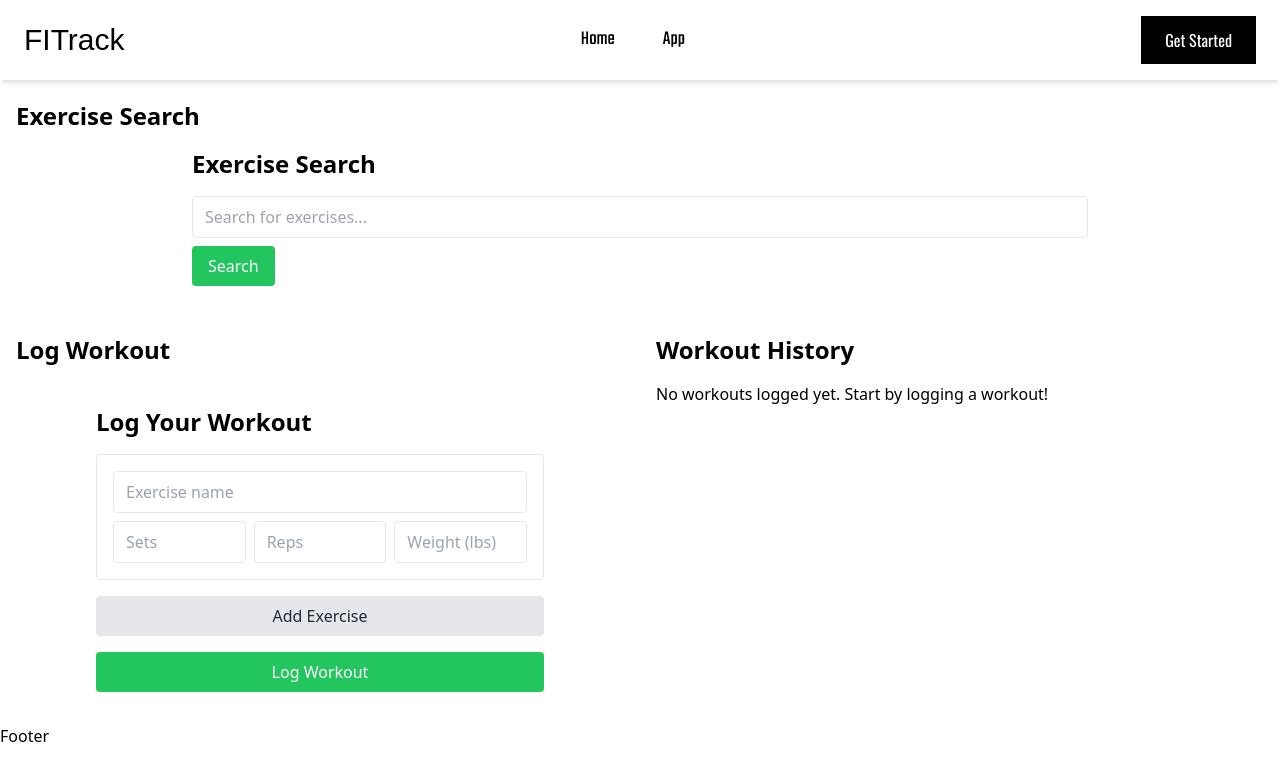
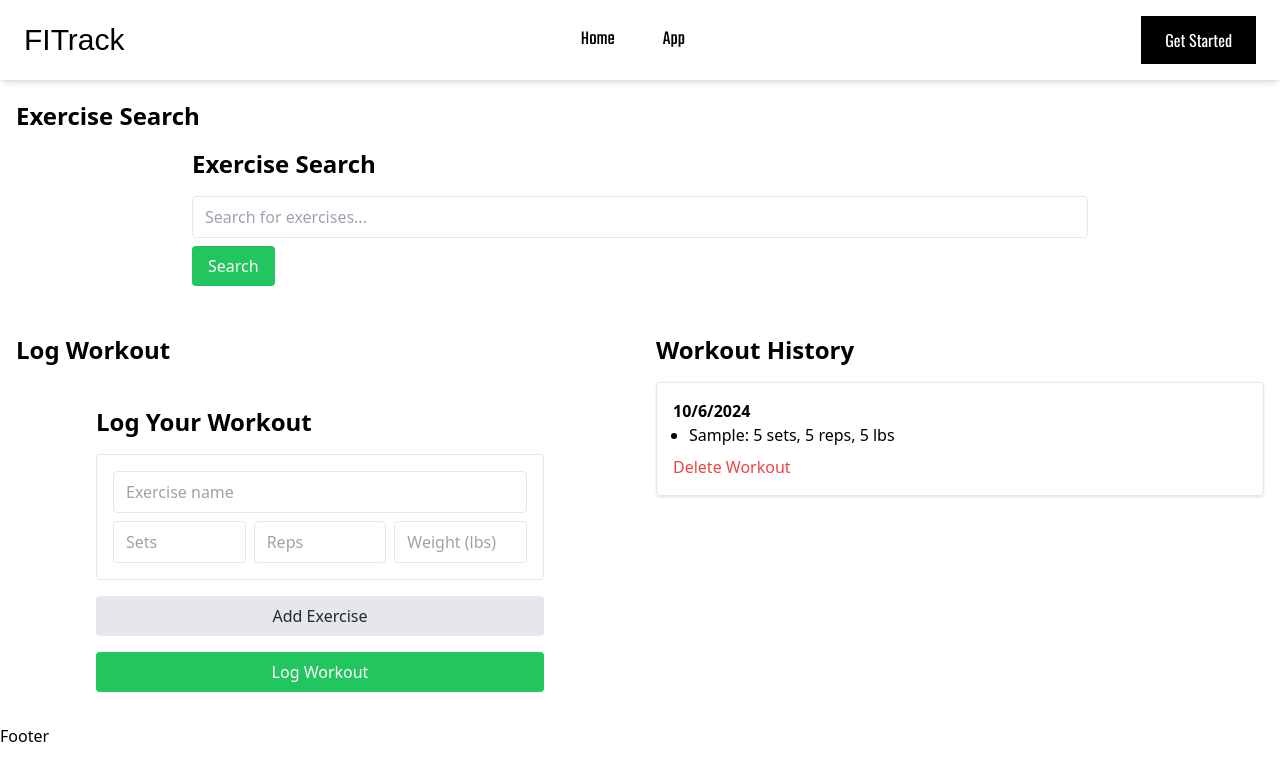
Before and after one commit to suhe1l/project-capstone, a React (Vite) app: page /app in a window 1280 px wide. Both pictures are taken after typing "Sample", "5", "5", "5" into the empty fields and a click on the button "Log Workout". Shown: the top 780 px of the page. Built offline with nearby package versions, Linux system fonts and the light colour scheme; a web font is replaced by a local one.

Commit message:
fix:reduce redundancy in fetching workouts
 Added event trigger to refresh the workout data after 'workout logged'

```diff
--- a/src/components/WorkoutHistory.jsx
+++ b/src/components/WorkoutHistory.jsx
@@ -5,17 +5,27 @@ const WorkoutHistory = () => {
 
   useEffect(() => {
     const fetchWorkouts = () => {
-      const storedWorkouts = JSON.parse(localStorage.getItem('workouts') || '[]');
-      setWorkouts(storedWorkouts);
+      try {
+        const storedWorkouts = JSON.parse(localStorage.getItem('workouts') || '[]');
+        setWorkouts(storedWorkouts);
+      } catch (error) {
+        console.error('Error fetching workouts from localStorage', error);
+      }
     };
 
     fetchWorkouts();
-    // Set up an interval to check for updates every 5 seconds
-    const intervalId = setInterval(fetchWorkouts, 5000);
 
-    // Clean up the interval on component unmount
-    return () => clearInterval(intervalId);
+    const handleWorkoutLogged = () => fetchWorkouts();
+    window.addEventListener('Workout Logged:', handleWorkoutLogged);
+
+    return () => window.removeEventListener('Workout Logged:', handleWorkoutLogged);
   }, []);
+
+  const deleteWorkout = (index) => {
+    const updatedWorkouts = workouts.filter((_, i) => i !== index);
+    setWorkouts(updatedWorkouts);
+    localStorage.setItem('workouts', JSON.stringify(updatedWorkouts));
+  };
 
   return (
     <div className="max-w-full">
@@ -33,6 +43,12 @@ const WorkoutHistory = () => {
                   </li>
                 ))}
               </ul>
+              <button
+                className="text-red-500 hover:text-red-700 mt-2"
+                onClick={() => deleteWorkout(index)}
+              >
+                Delete Workout
+              </button>
             </li>
           ))}
         </ul>
```
